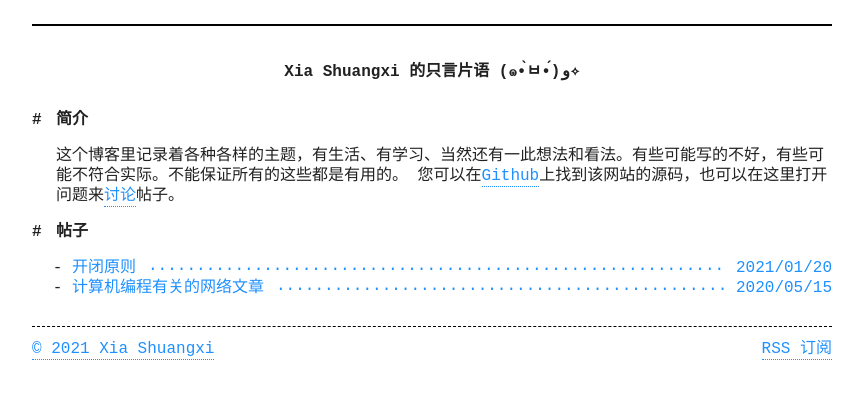
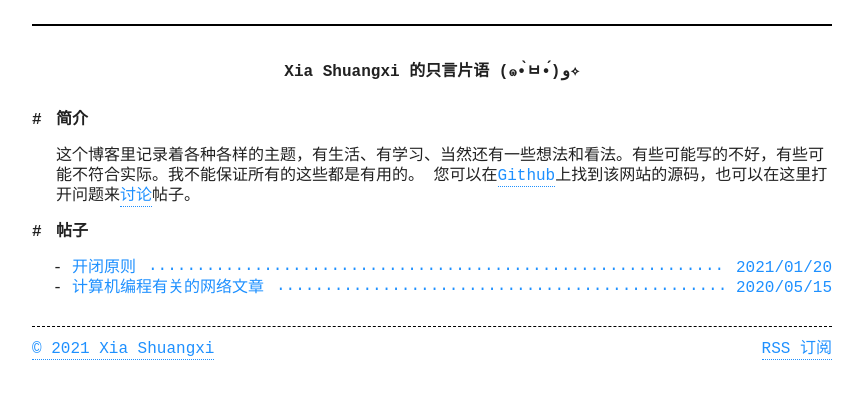
Before and after one commit to xiashuangxi/bookphrase, a Jekyll site: the page built from index.md, in a window 1280 px wide. Shown: the top 399 px of the page, without its empty margins (208-1071 px from the left). Built offline with Jekyll 4.4.1, drawn with Linux system fonts in a browser that asks for light colours.

Commit message:
Update _config.yml

```diff
--- a/_config.yml
+++ b/_config.yml
@@ -1,7 +1,7 @@
 # (string) 网站标题
 title: Xia Shuangxi 的只言片语 (๑•̀ㅂ•́)و✧
 # (string) 网站说明描述
-description: 这个博客里记录着各种各样的主题，有生活、有学习、当然还有一此想法和看法。有些可能写的不好，有些可能不符合实际。不能保证所有的这些都是有用的。
+description: 这个博客里记录着各种各样的主题，有生活、有学习、当然还有一些想法和看法。有些可能写的不好，有些可能不符合实际。我不能保证所有的这些都是有用的。
 
 self_github_url: https://www.github.com/xiashuangxi/bookphrase
 
```
